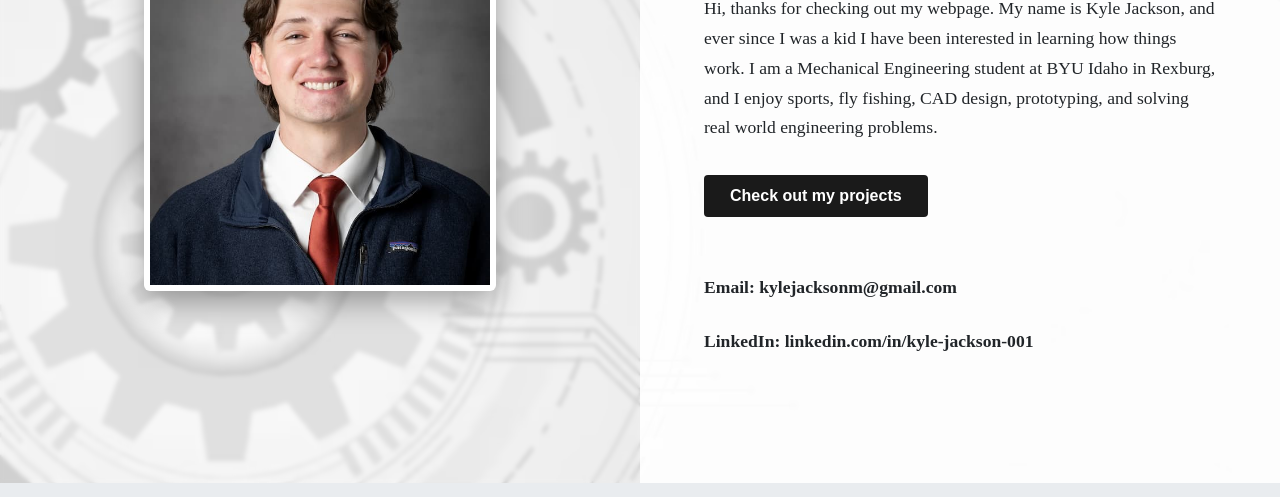
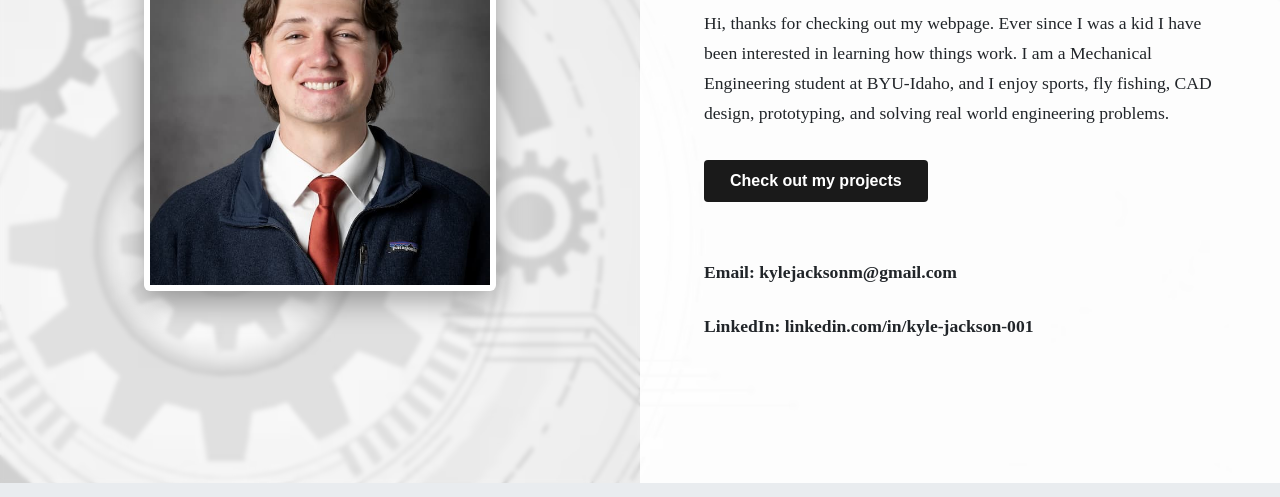
Before and after one commit to kylejacksonm-bot/kylejacksonportfolio, a plain HTML site: page index.html in a window 1280 px wide. Shown: the part 303-800 px from the top of the page. Drawn offline with Linux system fonts and the light colour scheme.

Commit message:
Update index.html

```diff
--- a/index.html
+++ b/index.html
@@ -218,10 +218,9 @@
     <h2>Engineering Portfolio</h2>
 
     <p>
-      Hi, thanks for checking out my webpage. My name is Kyle Jackson, and ever since I
-      was a kid I have been interested in learning how things work. I am a Mechanical Engineering
-      student at BYU Idaho in Rexburg, and I enjoy sports, fly fishing, CAD design,
-      prototyping, and solving real world engineering problems.
+      Hi, thanks for checking out my webpage. Ever since I was a kid I have been interested
+      in learning how things work. I am a Mechanical Engineering student at BYU-Idaho, and I
+      enjoy sports, fly fishing, CAD design, prototyping, and solving real world engineering problems.
     </p>
 
     <div class="cta">
```
